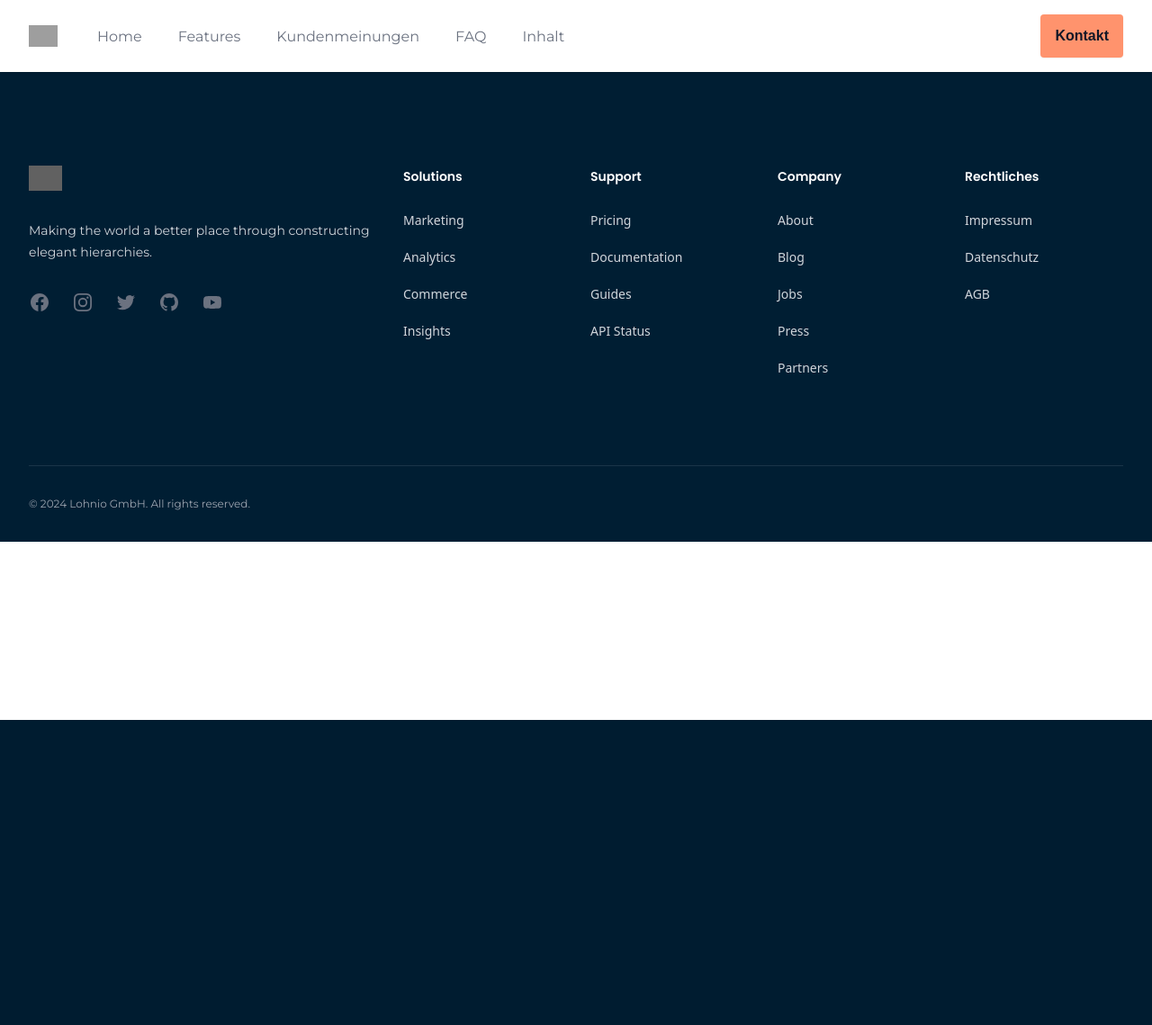
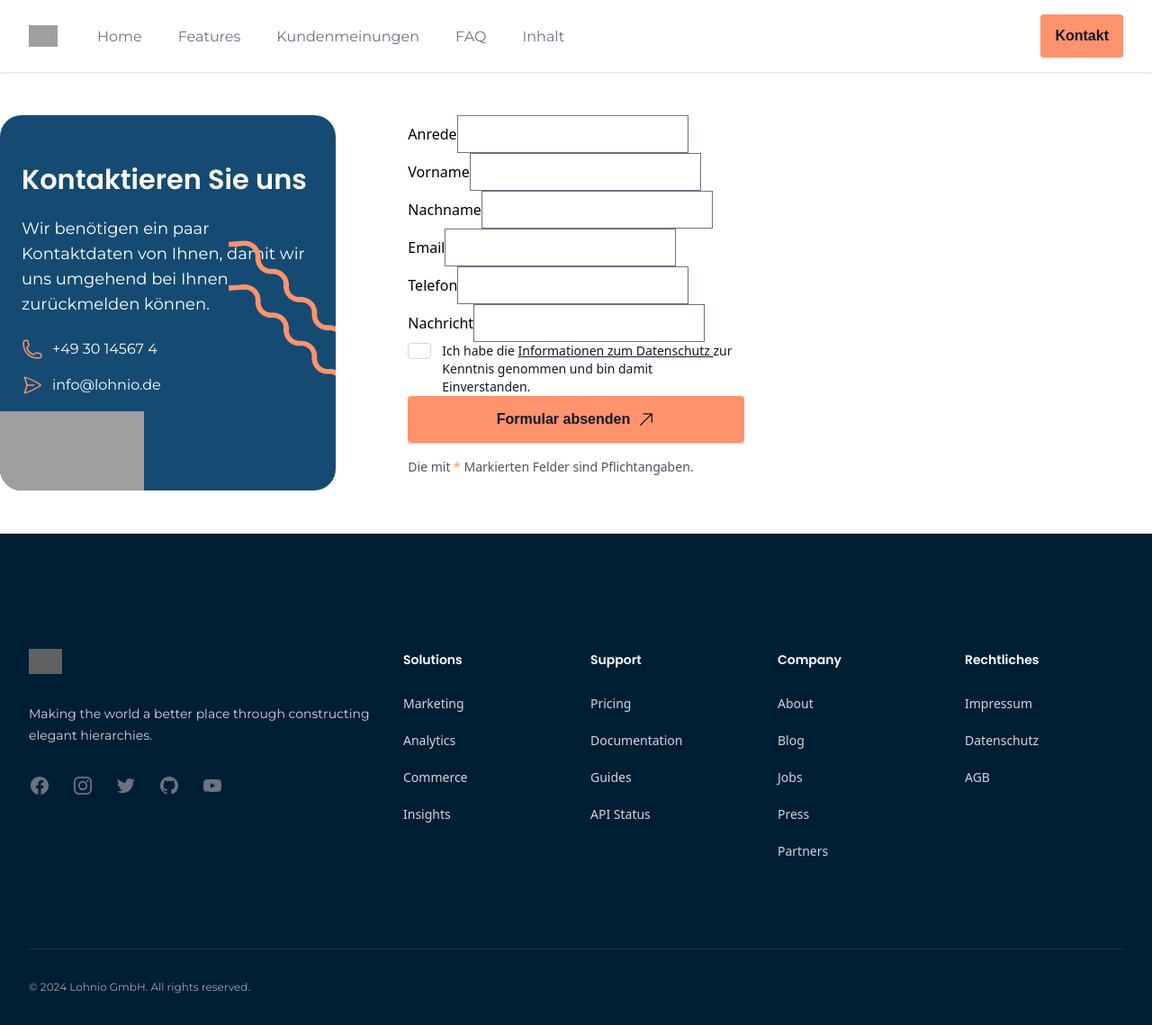
Before and after one commit to datana-gmbh/lohnio, a Symfony app: template templates/page/contact.html.twig in a window 1280 px wide. Shown: the whole page at 90% size. Before the commit the page ends 800 px from the top, so only its background shows below. Run offline with Twig, Linux system fonts and the light colour scheme; the template is opened without the code that fills it, so the values that code supplies are empty; form fields are guessed from the names that the template uses; style sheets or scripts are compiled from the project's sources; some libraries are stand-ins or nearby versions; some web fonts are replaced; grey boxes are pictures that could not be loaded.

Commit message:
Enhancement Adds contact form

```diff
--- a/assets/styles/app.css
+++ b/assets/styles/app.css
@@ -137,3 +137,8 @@ h6 {
 p {
     @apply font-montserrat leading-7 text-base font-normal;
 }
+
+.required::after {
+    content: "*";
+    @apply text-secondary-500 ml-1;
+}
--- a/composer.json
+++ b/composer.json
@@ -20,6 +20,7 @@
         "doctrine/orm": "^2.17.2",
         "doctrine/persistence": "^3.2",
         "easycorp/easyadmin-bundle": "^4.8.8",
+        "egulias/email-validator": "^4.0",
         "nelmio/cors-bundle": "^2.4.0",
         "oskarstark/symfony-http-responder": "^1.5",
         "oskarstark/trimmed-non-empty-string": "^1.1.1",
--- a/package.json
+++ b/package.json
@@ -3,6 +3,7 @@
         "@babel/core": "^7.17.0",
         "@babel/preset-env": "^7.16.0",
         "@symfony/webpack-encore": "^4.0.0",
+        "@tailwindcss/forms": "^0.5.7",
         "@tailwindcss/typography": "tailwindcss/typography",
         "autoprefixer": "^10.4.16",
         "core-js": "^3.23.0",
--- a/tailwind.config.js
+++ b/tailwind.config.js
@@ -35,5 +35,6 @@ module.exports = {
   },
   plugins: [
     require('@tailwindcss/typography'),
+    require('@tailwindcss/forms'),
   ],
 }
--- a/templates/page/contact.html.twig
+++ b/templates/page/contact.html.twig
@@ -1,19 +1,102 @@
 {% extends 'layout.html.twig' %}
 
 {% block content %}
-    <div class="pt-14 bg-primary-600 relative md:hidden" id="top">
+    <div class="pt-14 bg-primary-600 relative xl:hidden" id="top">
         <div class="mx-auto max-w-5xl px-6 py-24 sm:py-32 lg:px-8 lg:py-20">
             <div class="mx-auto lg:mx-0 text-center">
                 <h1 class="mt-10 text-white">
-                    Kontaktieren Sie uns heute
+                    Kontaktieren Sie uns
                 </h1>
                 <p class="mt-6 text-white">
-                    Esse id magna consectetur fugiat non dolor in ad laboris
-                    magna laborum ea consequat. Nisi irure aliquip nisi adipisicing veniam voluptate id.
+                    Wir benötigen ein paar Kontaktdaten von Ihnen, damit wir uns umgehend bei Ihnen zurückmelden können.
                 </p>
             </div>
         </div>
     </div>
-    <div class="pt-14 hidden md:block" id="top">
+    <div class="pt-8 xl:pt-32 max-w-7xl mx-auto">
+        <div class="grid grid-cols-1 gap-20 pb-12 xl:grid-cols-3">
+            <div class="hidden xl:block relative isolate overflow-hidden bg-primary-600 px-6 py-12 rounded-3xl">
+                <h4 class="text-white">Kontaktieren Sie uns</h4>
+                <p class="text-white mt-4 text-lg">
+                    Wir benötigen ein paar Kontaktdaten von Ihnen, damit wir uns umgehend bei Ihnen zurückmelden können.
+                </p>
+                <div class="grid grid-cols-1 space-y-4 mt-6">
+                    <div class="inline-flex items-center">
+                        <svg xmlns="http://www.w3.org/2000/svg" fill="none" viewBox="0 0 24 24" stroke-width="1.5" stroke="currentColor" class="w-6 h-6 text-secondary-500 mr-2.5">
+                            <path stroke-linecap="round" stroke-linejoin="round" d="M2.25 6.75c0 8.284 6.716 15 15 15h2.25a2.25 2.25 0 0 0 2.25-2.25v-1.372c0-.516-.351-.966-.852-1.091l-4.423-1.106c-.44-.11-.902.055-1.173.417l-.97 1.293c-.282.376-.769.542-1.21.38a12.035 12.035 0 0 1-7.143-7.143c-.162-.441.004-.928.38-1.21l1.293-.97c.363-.271.527-.734.417-1.173L6.963 3.102a1.125 1.125 0 0 0-1.091-.852H4.5A2.25 2.25 0 0 0 2.25 4.5v2.25Z" />
+                        </svg>
+                        <a href="tel:+49 1234568" class="text-white font-montserrat text-base hover:underline">+49 30 14567 4</a>
+                    </div>
+
+                    <div class="inline-flex items-center text-white">
+                        <svg xmlns="http://www.w3.org/2000/svg" fill="none" viewBox="0 0 24 24" stroke-width="1.5" stroke="currentColor" class="w-6 h-6 text-secondary-500 mr-2.5">
+                            <path stroke-linecap="round" stroke-linejoin="round" d="M6 12 3.269 3.125A59.769 59.769 0 0 1 21.485 12 59.768 59.768 0 0 1 3.27 20.875L5.999 12Zm0 0h7.5" />
+                        </svg>
+
+                        <a href="mailto:info@lohnio.de" class="text-white font-montserrat text-base hover:underline">info@lohnio.de</a>
+                    </div>
+                </div>
+                <img class="absolute -bottom-8 left-0 max-w-none w-[5rem] md:w-[10rem] lg:w-[10rem]" src="{{ asset('build/cta-pattern.png') }}" alt="Kreis aus Streifen">
+                <img class="absolute top-1/3 -bottom-8 -right-10 max-w-none w-[5rem] md:w-[10rem] lg:w-[10rem]" src="{{ asset('build/contact/pattern-right.png') }}" alt="Kreis aus Streifen">
+            </div>
+
+            {{ form_start(form, {attr: {class: 'grid mx-6 md:mx-auto xl:mx-6 max-w-2xl xl:max-w-none grid-cols-1 gap-x-6 gap-y-8 sm:grid-cols-6 md:col-span-2'}}) }}
+            <div class="col-span-6 sm:col-span-6">
+                {{ form_row(form.anrede) }}
+            </div>
+            <div class="col-span-6 sm:col-span-3">
+                {{ form_row(form.vorname) }}
+            </div>
+            <div class="col-span-6 sm:col-span-3">
+                {{ form_row(form.nachname) }}
+            </div>
+            <div class="col-span-6 sm:col-span-3">
+                {{ form_row(form.email) }}
+            </div>
+            <div class="col-span-6 sm:col-span-3">
+                {{ form_row(form.telefon) }}
+            </div>
+
+            <div class="col-span-6 sm:col-span-6">
+                {{ form_row(form.nachricht) }}
+            </div>
+
+            <div class="col-span-6 sm:col-span-3">
+                <div class="relative flex items-start">
+                    <div class="flex items-center h-5">
+                        {{ form_widget(form.agb, {attr: {class: 'h-4 w-4 text-secondary-600 focus:ring-secondary-500 border-gray-300 rounded'}}) }}
+                    </div>
+                    <div class="ml-1 text-sm">
+                        <label for="agb" class="ml-2 block text-sm text-gray-900">
+                            Ich habe die
+                            <a class="text-primary underline hover:opacity-80"
+                               target="_blank"
+                               href="{{ path(constant('App\\Routing\\Routes::DATENSCHUTZ')) }}">
+                                Informationen zum Datenschutz
+                            </a>
+                            zur Kenntnis genommen und bin damit Einverstanden.
+                        </label>
+                    </div>
+                </div>
+            </div>
+            <div class="col-span-6 sm:col-span-3">
+                <button
+                    type="submit"
+                    class="w-full relative gap-x-1.5 rounded bg-secondary-500 px-4 py-3.5 font-montserrat text-base font-bold text-gray-900 shadow-sm hover:bg-secondary-600 focus-visible:outline focus-visible:outline-2 focus-visible:outline-offset-2 focus-visible:outline-secondary-600 transition duration-300"
+                >
+                    <span class="mx-auto inline-flex items-center">
+                        Formular absenden
+                        <svg xmlns="http://www.w3.org/2000/svg" fill="none" viewBox="0 0 24 24" stroke-width="1.5" stroke="currentColor" class="w-5 h-5 ml-2">
+                            <path stroke-linecap="round" stroke-linejoin="round" d="m4.5 19.5 15-15m0 0H8.25m11.25 0v11.25" />
+                        </svg>
+                    </span>
+                </button>
+            </div>
+            <div class="col-span-6 border-t border-gray-300 py-4 md:px-0 px-6 text-sm text-gray-600">
+                Die mit <span class="text-secondary-500">*</span> Markierten Felder sind Pflichtangaben.
+            </div>
+            {{ form_end(form) }}
+        </div>
+
     </div>
 {% endblock %}
```
Also changed, not shown: src/Controller/Page/ContactController.php (+17 -2 lines), src/Domain/Enum/Anrede.php (added, +11 -0 lines), src/Form/ContactFormType.php (added, +97 -0 lines), templates/form/tailwind_layout.html.twig (added, +103 -0 lines), assets/images/contact/pattern-right.png (added), 3 other files.
